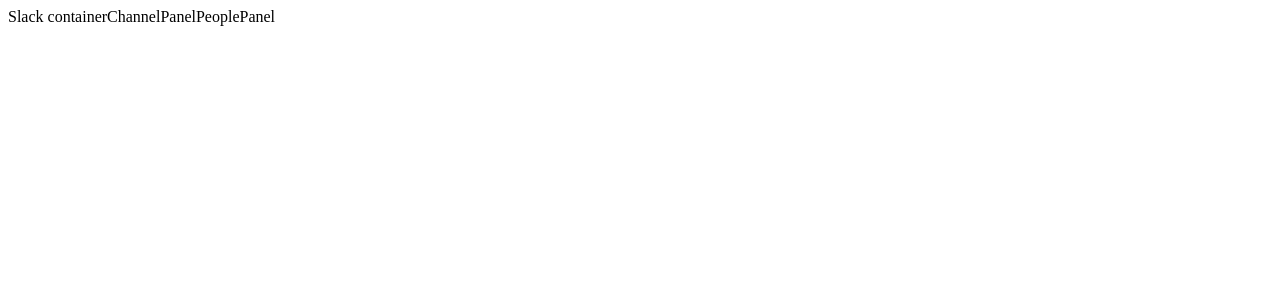
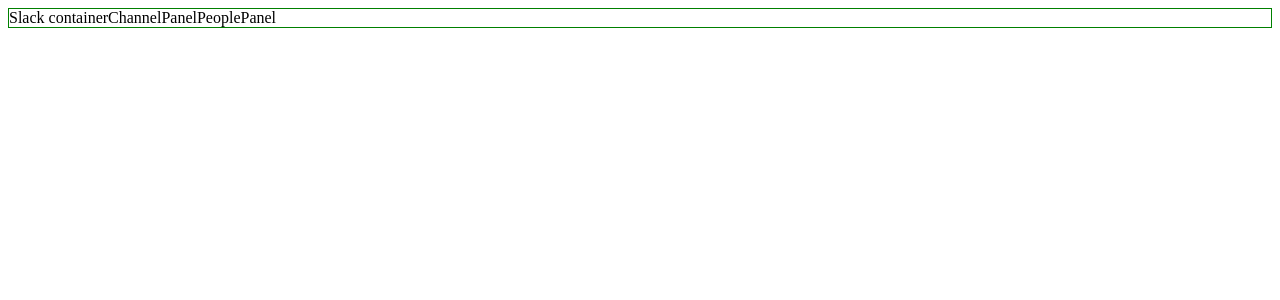
Before and after one commit to strangefish2000/slack-app-remote-2, a React (Create React App) app: page / in a window 1280 px wide. Shown: the top 300 px of the page. Built offline with nearby package versions, Linux system fonts and the light colour scheme.

Commit message:
created Slack.css

```diff
--- /dev/null
+++ b/src/Slack.css
@@ -0,0 +1,3 @@
+.slack-container {
+  border: solid 1px green;
+}
--- a/src/index.js
+++ b/src/index.js
@@ -1,5 +1,6 @@
 import React from "react";
 import ReactDOM from "react-dom";
+import "./Slack.css";
 
 import Slack from "./Slack";
 
```
